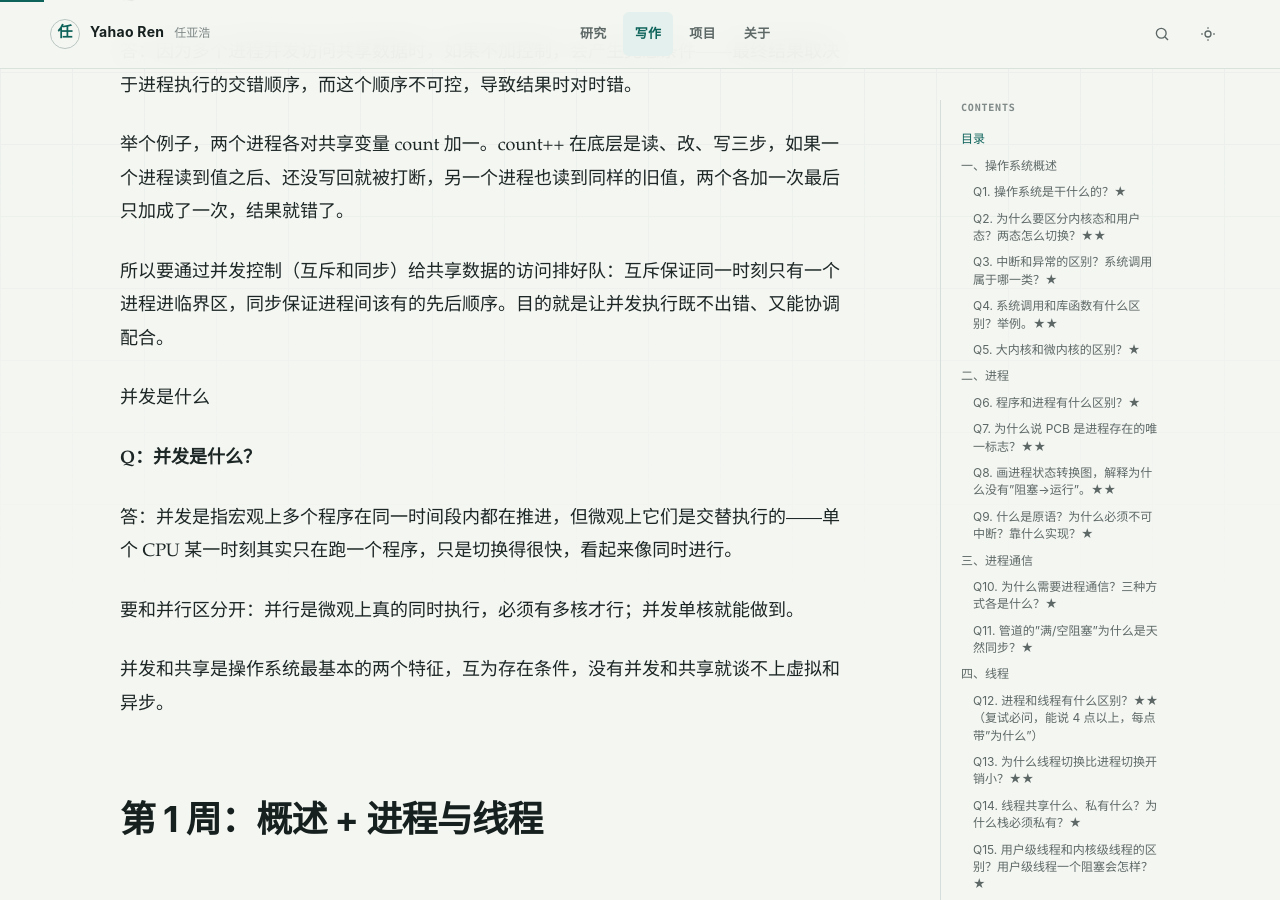
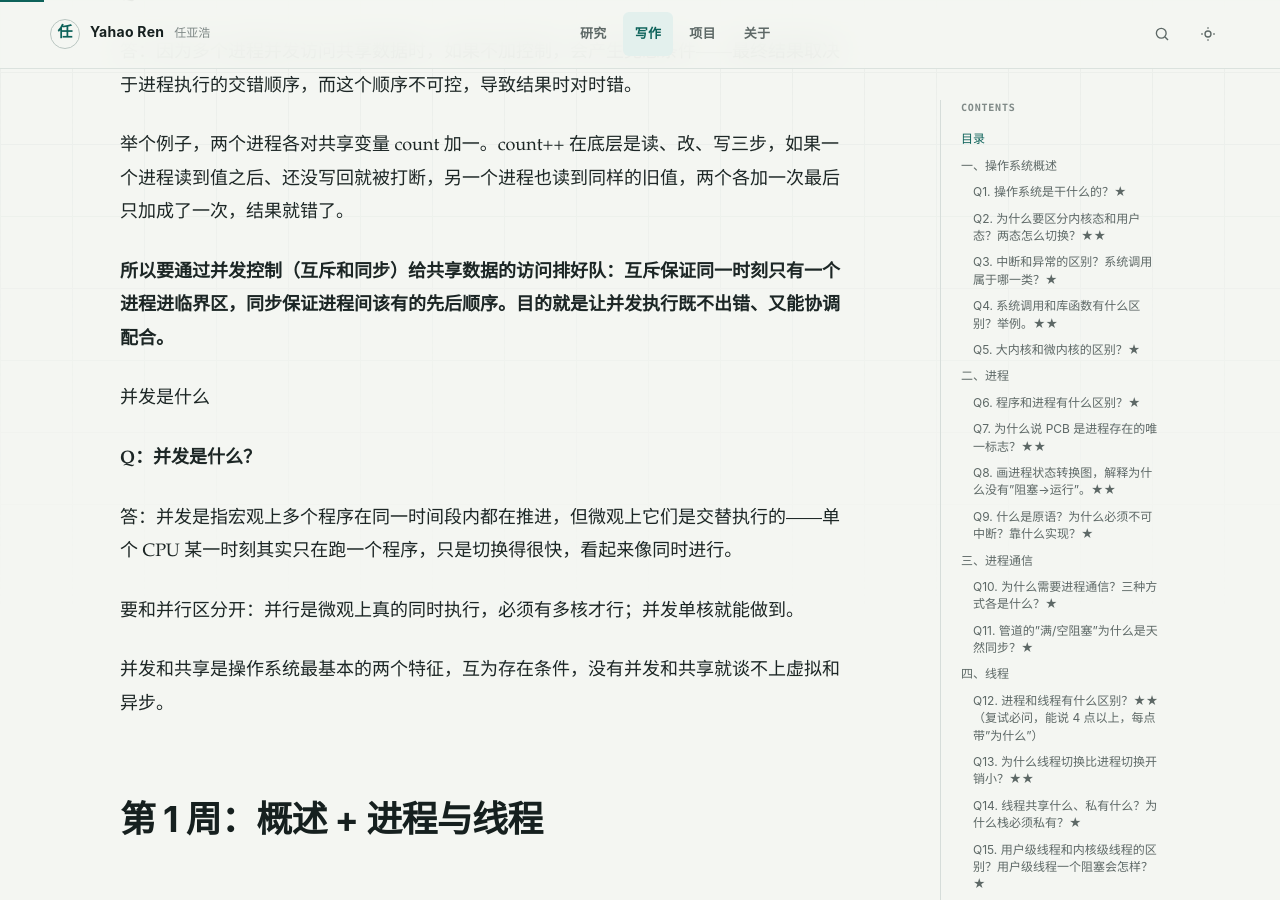
Before and after one commit to YahaoRen/yahaoren.github.io, a Jekyll site: the page built from _notes/操作系统.md, in a window 1280 px wide and 900 px high, scrolled down 1531 px. Built offline with Jekyll 4.4.1, drawn with Linux system fonts in a browser that asks for light colours.

Commit message:
vault backup: 2026-09-03 21:53:54

```diff
--- a/_notes/操作系统.md
+++ b/_notes/操作系统.md
@@ -36,7 +36,7 @@ published: true
 
 举个例子，两个进程各对共享变量 count 加一。count++ 在底层是读、改、写三步，如果一个进程读到值之后、还没写回就被打断，另一个进程也读到同样的旧值，两个各加一次最后只加成了一次，结果就错了。
 
-所以要通过并发控制（互斥和同步）给共享数据的访问排好队：互斥保证同一时刻只有一个进程进临界区，同步保证进程间该有的先后顺序。目的就是让并发执行既不出错、又能协调配合。
+**所以要通过并发控制（互斥和同步）给共享数据的访问排好队：互斥保证同一时刻只有一个进程进临界区，同步保证进程间该有的先后顺序。目的就是让并发执行既不出错、又能协调配合。**
 
 并发是什么
 
```
